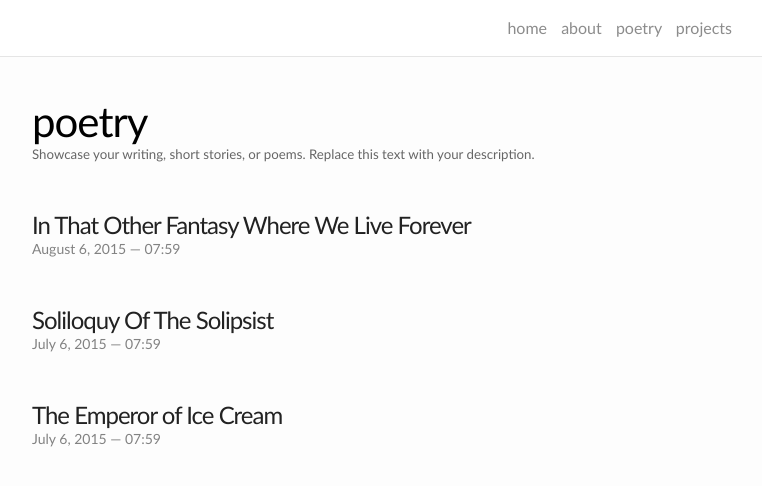
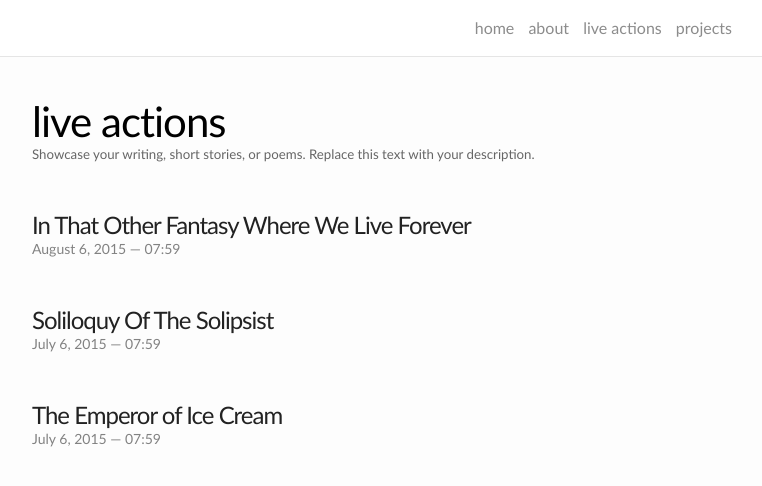
Before and after one commit to martindisley/martindisley.github.io, a Jekyll site: the page built from poetry.md, in a window 1280 px wide. Shown: the top 486 px of the page, without its empty margins (258-1020 px from the left). Built offline with Jekyll 4.4.1, drawn with Linux system fonts in a browser that asks for light colours; nearby versions of some CDN libraries.

Commit message:
live action

```diff
--- a/poetry.md
+++ b/poetry.md
@@ -1,7 +1,7 @@
 ---
 layout: page
-permalink: /poetry/
-title: poetry
+permalink: /live-action/
+title: live actions
 description: Showcase your writing, short stories, or poems. Replace this text with your description.
 ---
 
```
